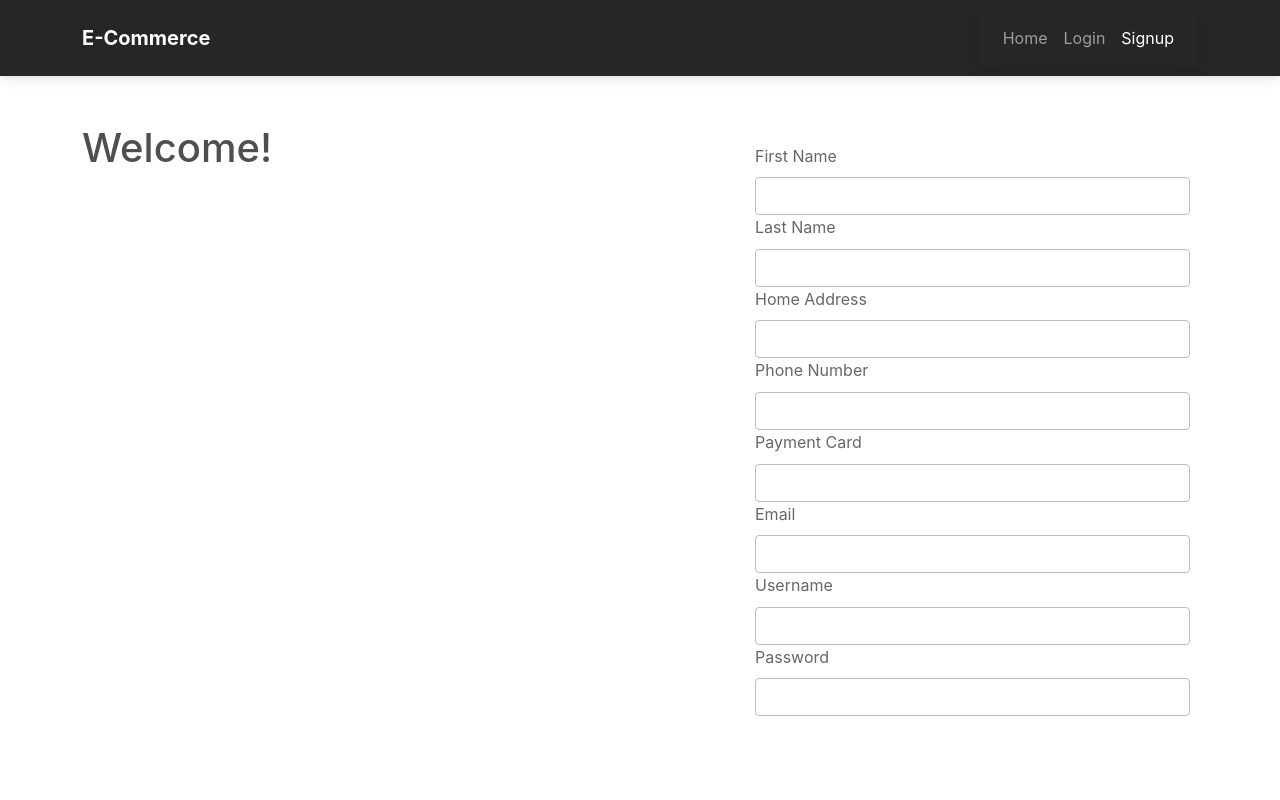
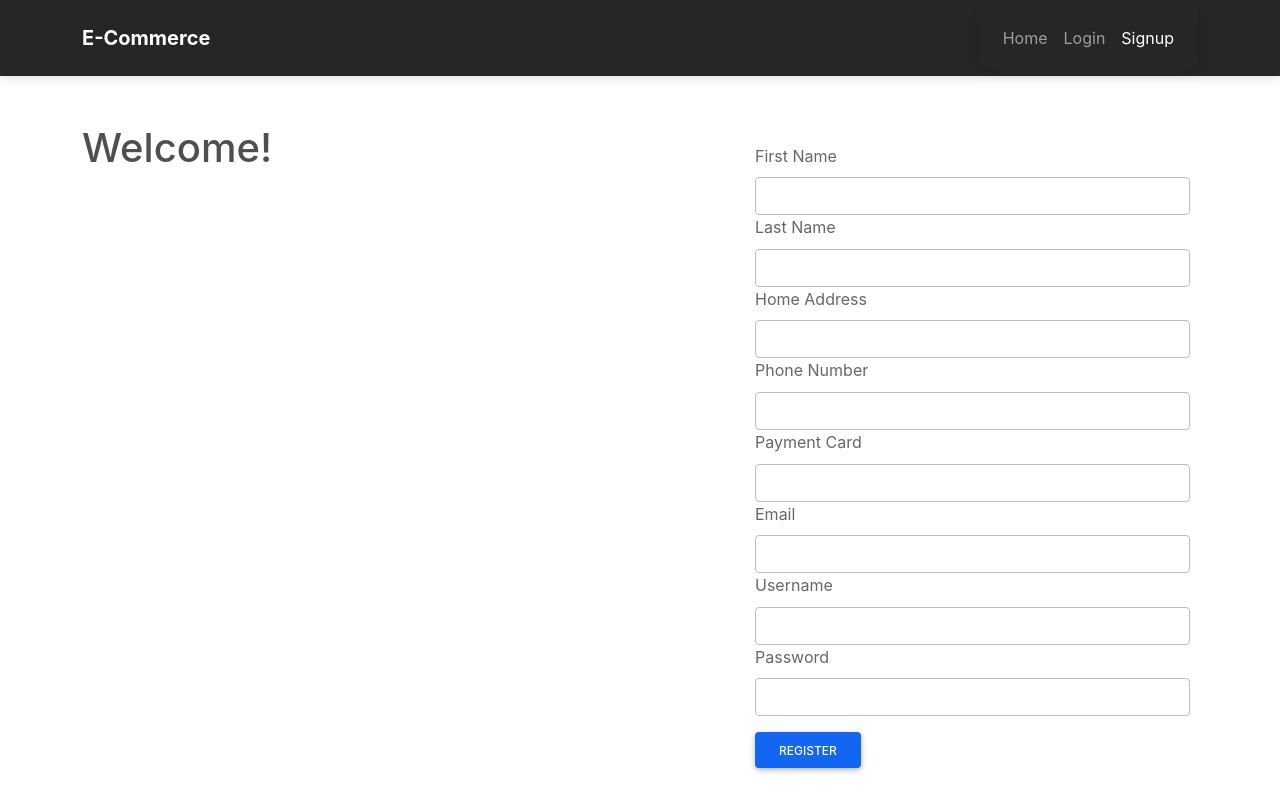
Before and after one commit to khallarrahul/phase-5-project-final, a React (Create React App) app in the folder client/: page /signup in a window 1280 px wide. Built offline with nearby package versions, Linux system fonts and the light colour scheme; a small style sheet from the web is missing.

Commit message:
adds submit button

```diff
--- a/client/src/Signup.js
+++ b/client/src/Signup.js
@@ -111,6 +111,7 @@ function Signup() {
                 required
               />
             </div>
+            <button type="submit" className="btn btn-primary">Register</button>
           </form>
         </div>
       </div>
```
